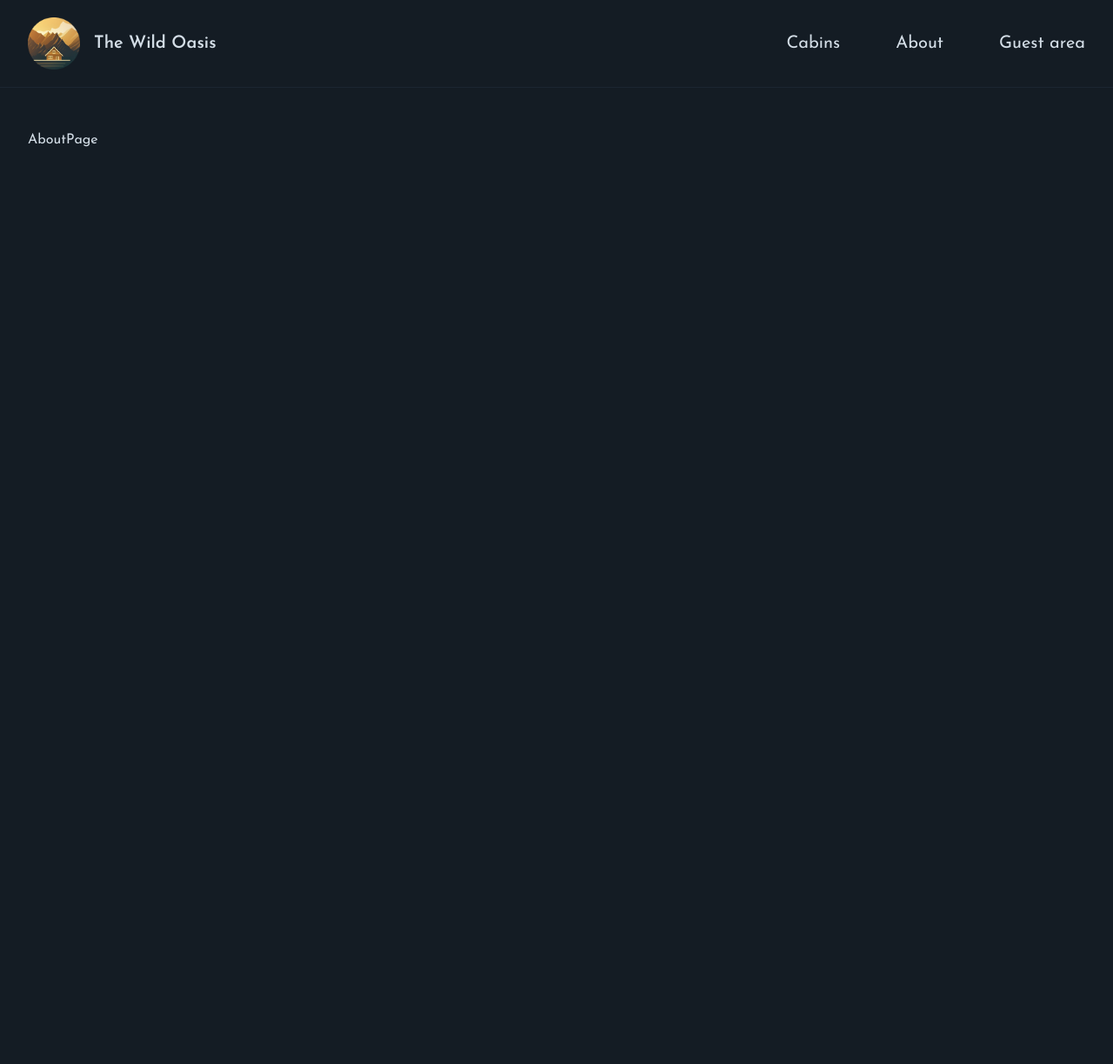
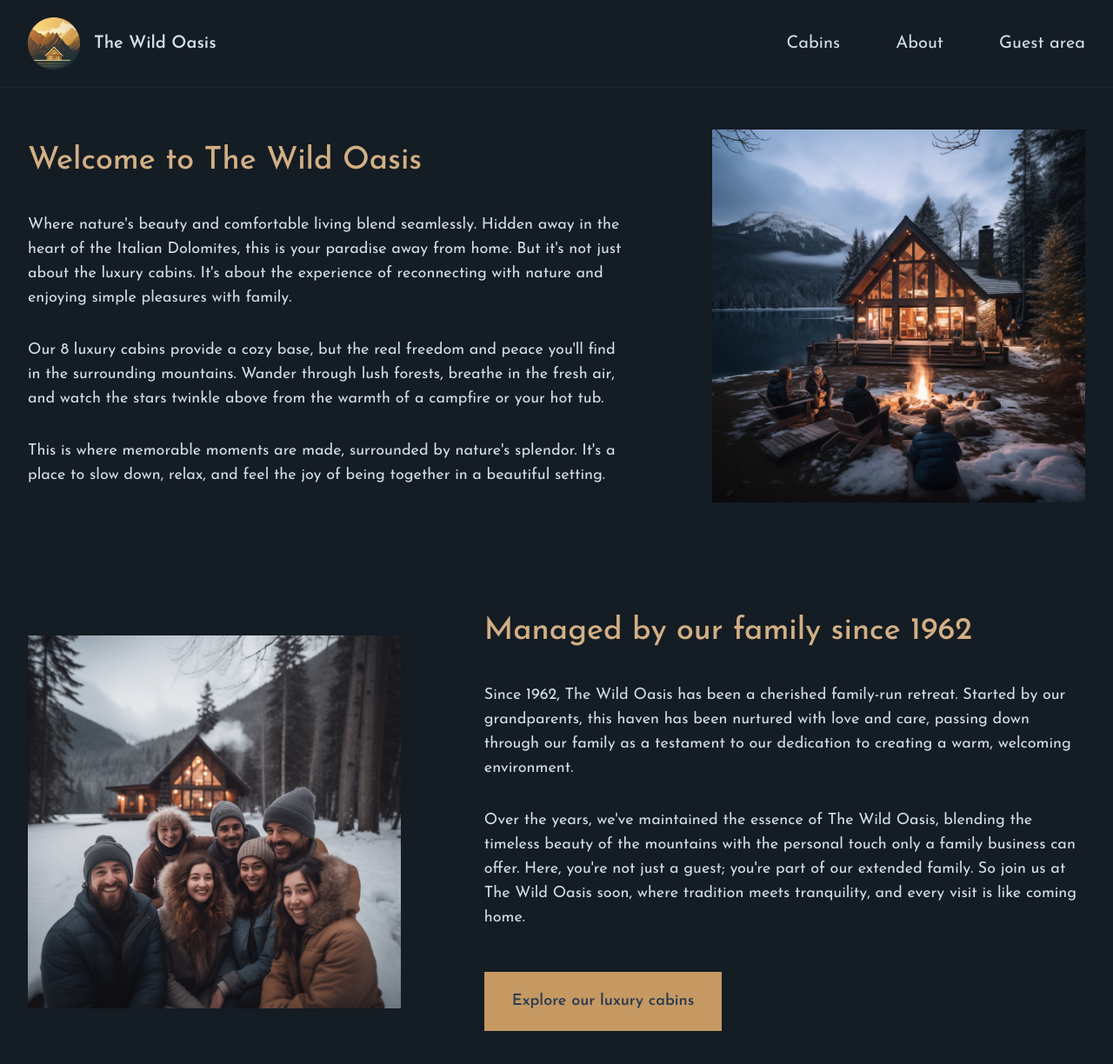
Before and after one commit to adrian-prajsnar/serenity-haven-website, a Next.js app: page /about in a window 1280 px wide. Shown: the top 1224 px of the page at 87% size. Before the commit the page ends 800 px from the top, so only its background shows below. Built offline with nearby package versions, Linux system fonts and the light colour scheme.

Commit message:
Build cabins & about page, add CabinCard component

```diff
--- /dev/null
+++ b/app/_components/CabinCard.tsx
@@ -0,0 +1,57 @@
+import { UsersIcon } from "@heroicons/react/24/solid";
+
+function CabinCard({ cabin }) {
+  const { id, name, maxCapacity, regularPrice, discount, image } = cabin;
+
+  return (
+    <div className="flex border-primary-800 border">
+      <img
+        src={image}
+        alt={`Cabin ${name}`}
+        className="flex-1 border-r border-primary-800"
+      />
+
+      <div className="flex-grow">
+        <div className="pt-5 pb-4 px-7 bg-primary-950">
+          <h3 className="text-accent-500 font-semibold text-2xl mb-3">
+            Cabin {name}
+          </h3>
+
+          <div className="flex gap-3 items-center mb-2">
+            <UsersIcon className="h-5 w-5 text-primary-600" />
+            <p className="text-lg text-primary-200">
+              For up to <span className="font-bold">{maxCapacity}</span> guests
+            </p>
+          </div>
+
+          <p className="flex gap-3 justify-end items-baseline">
+            {discount > 0 ? (
+              <>
+                <span className="text-3xl font-[350]">
+                  ${regularPrice - discount}
+                </span>
+                <span className="line-through font-semibold text-primary-600">
+                  ${regularPrice}
+                </span>
+              </>
+            ) : (
+              <span className="text-3xl font-[350]">${regularPrice}</span>
+            )}
+            <span className="text-primary-200">/ night</span>
+          </p>
+        </div>
+
+        <div className="bg-primary-950 border-t border-t-primary-800 text-right">
+          <a
+            href={`/cabins/${id}`}
+            className="border-l border-primary-800 py-4 px-6 inline-block hover:bg-accent-600 transition-all hover:text-primary-900"
+          >
+            Details & reservation &rarr;
+          </a>
+        </div>
+      </div>
+    </div>
+  );
+}
+
+export default CabinCard;
--- a/app/about/page.tsx
+++ b/app/about/page.tsx
@@ -1,9 +1,92 @@
 import { Metadata } from 'next';
+import Image from 'next/image';
+
+import image1 from '@/public/about-1.jpg';
+import image2 from '@/public/about-2.jpg';
 
 export const metadata: Metadata = {
-  title: 'About ',
+  title: 'About',
 };
 
 export default function AboutPage() {
-  return <div>AboutPage</div>;
+  return (
+    <div className='grid grid-cols-5 gap-x-24 gap-y-32 text-lg items-center'>
+      <div className='col-span-3'>
+        <h1 className='text-4xl mb-10 text-accent-400 font-medium'>
+          Welcome to The Wild Oasis
+        </h1>
+
+        <div className='space-y-8'>
+          <p>
+            Where nature&apos;s beauty and comfortable living blend seamlessly.
+            Hidden away in the heart of the Italian Dolomites, this is your
+            paradise away from home. But it&apos;s not just about the luxury
+            cabins. It&apos;s about the experience of reconnecting with nature
+            and enjoying simple pleasures with family.
+          </p>
+          <p>
+            Our 8 luxury cabins provide a cozy base, but the real freedom and
+            peace you'll find in the surrounding mountains. Wander through lush
+            forests, breathe in the fresh air, and watch the stars twinkle above
+            from the warmth of a campfire or your hot tub.
+          </p>
+          <p>
+            This is where memorable moments are made, surrounded by
+            nature&apos;s splendor. It&apos;s a place to slow down, relax, and
+            feel the joy of being together in a beautiful setting.
+          </p>
+        </div>
+      </div>
+
+      <div className='col-span-2'>
+        <Image
+          src={image1}
+          alt='Family sitting around a fire pit in front of cabin'
+          placeholder='blur'
+          quality={100}
+        />
+      </div>
+
+      <div className='col-span-2'>
+        <Image
+          src={image2}
+          alt='Family that manages The Wild Oasis'
+          placeholder='blur'
+          quality={100}
+        />
+      </div>
+
+      <div className='col-span-3'>
+        <h1 className='text-4xl mb-10 text-accent-400 font-medium'>
+          Managed by our family since 1962
+        </h1>
+
+        <div className='space-y-8'>
+          <p>
+            Since 1962, The Wild Oasis has been a cherished family-run retreat.
+            Started by our grandparents, this haven has been nurtured with love
+            and care, passing down through our family as a testament to our
+            dedication to creating a warm, welcoming environment.
+          </p>
+          <p>
+            Over the years, we&apos;ve maintained the essence of The Wild Oasis,
+            blending the timeless beauty of the mountains with the personal
+            touch only a family business can offer. Here, you&apos;re not just a
+            guest; you&apos;re part of our extended family. So join us at The
+            Wild Oasis soon, where tradition meets tranquility, and every visit
+            is like coming home.
+          </p>
+
+          <div>
+            <a
+              href='/cabins'
+              className='inline-block mt-4 bg-accent-500 px-8 py-5 text-primary-800 text-lg font-semibold hover:bg-accent-600 transition-all'
+            >
+              Explore our luxury cabins
+            </a>
+          </div>
+        </div>
+      </div>
+    </div>
+  );
 }
--- a/app/cabins/page.tsx
+++ b/app/cabins/page.tsx
@@ -1,9 +1,35 @@
 import { Metadata } from 'next';
+import CabinCard from '@/app/_components/CabinCard';
 
 export const metadata: Metadata = {
   title: 'Cabins',
 };
 
 export default function CabinsPage() {
-  return <div>Cabins page</div>;
+  // CHANGE
+  const cabins = [];
+
+  return (
+    <div>
+      <h1 className='text-4xl mb-5 text-accent-400 font-medium'>
+        Our Luxury Cabins
+      </h1>
+      <p className='text-primary-200 text-lg mb-10'>
+        Cozy yet luxurious cabins, located right in the heart of the Italian
+        Dolomites. Imagine waking up to beautiful mountain views, spending your
+        days exploring the dark forests around, or just relaxing in your private
+        hot tub under the stars. Enjoy nature&apos;s beauty in your own little
+        home away from home. The perfect spot for a peaceful, calm vacation.
+        Welcome to paradise.
+      </p>
+
+      {cabins.length > 0 && (
+        <div className='grid sm:grid-cols-1 md:grid-cols-2 gap-8 lg:gap-12 xl:gap-14'>
+          {cabins.map(cabin => (
+            <CabinCard cabin={cabin} key={cabin.id} />
+          ))}
+        </div>
+      )}
+    </div>
+  );
 }
```
